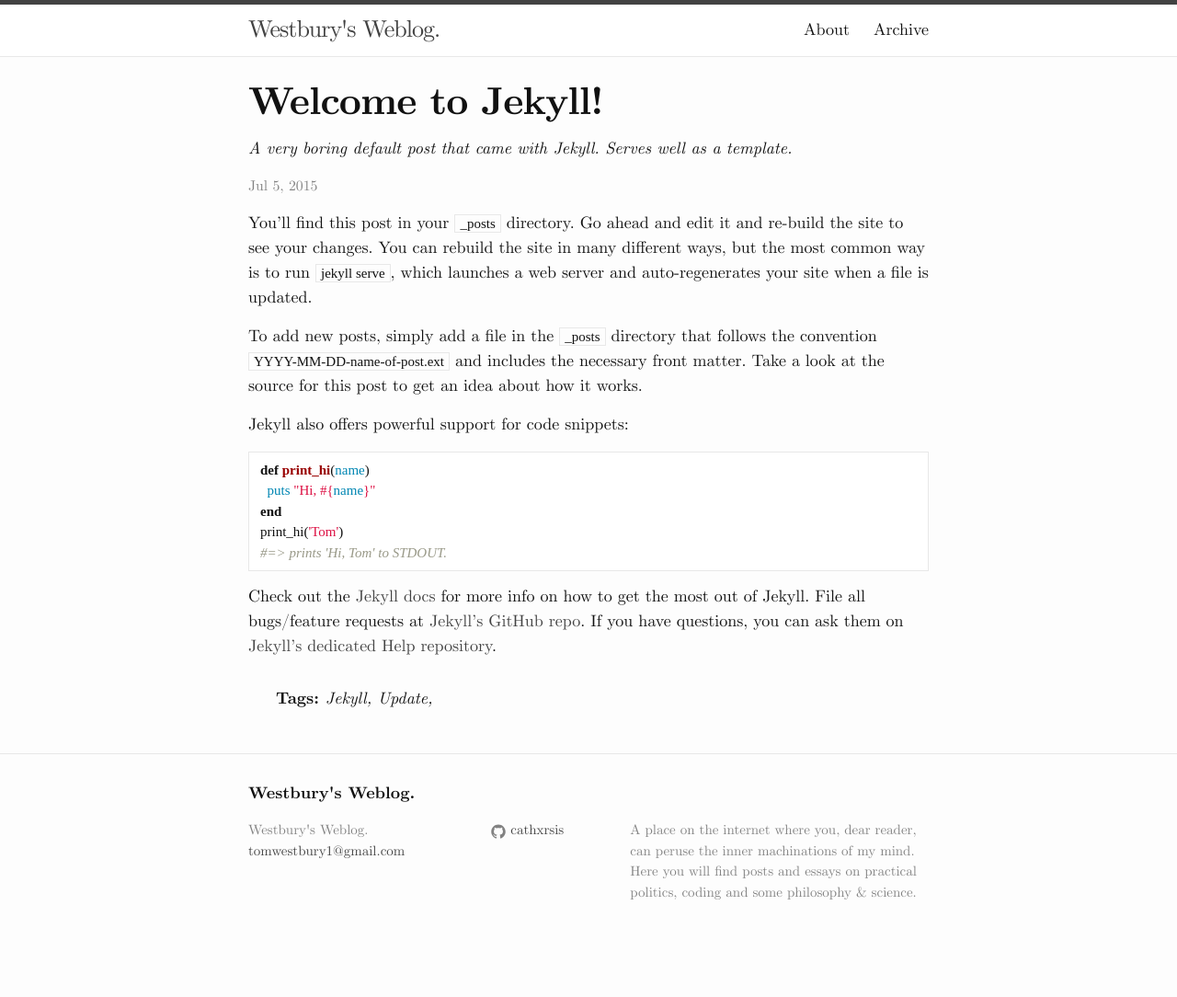
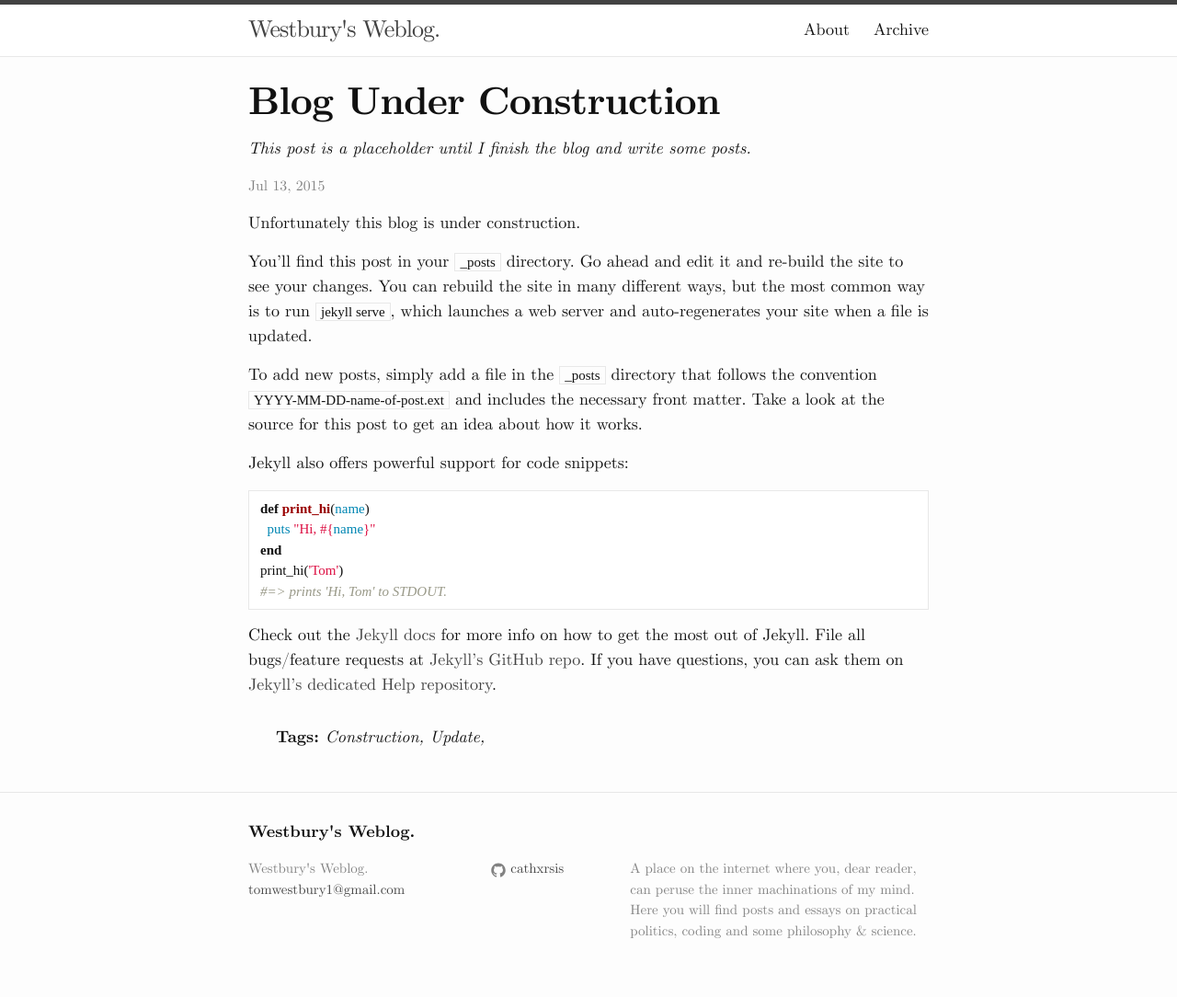
Before and after one commit to cathxrsis/cathxrsis.github.io, a Jekyll site: the page built from _posts/2015-07-13-page-under-construction.md, in a window 1280 px wide. Shown: the whole page at 92% size. Built offline with Jekyll 4.4.1, drawn with Linux system fonts in a browser that asks for light colours; before the commit the page ends 1042 px from its top, so only the background shows below that.

Commit message:
added placeholder

```diff
--- a/_posts/2015-07-05-welcome-to-jekyll.markdown
+++ b/_posts/2015-07-13-page-under-construction.md
@@ -1,14 +1,17 @@
 ---
 layout: post
-title:  "Welcome to Jekyll!"
-date:   2015-07-05 15:17:56
-categories: jekyll update
-description: A very boring default post that came with Jekyll. Serves well as a template.
+title:  "Blog Under Construction"
+date:   2015-07-13 17:39:00
+description: This post is a placeholder until I finish the blog and write some posts.
 tags:
-- Jekyll
+- Construction
 - Update
 comments: false
 ---
+Unfortunately this blog is under construction.
+
+<!-- more -->
+
 You’ll find this post in your `_posts` directory. Go ahead and edit it and re-build the site to see your changes. You can rebuild the site in many different ways, but the most common way is to run `jekyll serve`, which launches a web server and auto-regenerates your site when a file is updated.
 
 To add new posts, simply add a file in the `_posts` directory that follows the convention `YYYY-MM-DD-name-of-post.ext` and includes the necessary front matter. Take a look at the source for this post to get an idea about how it works.
```
Also changed, not shown: 5 other files.
